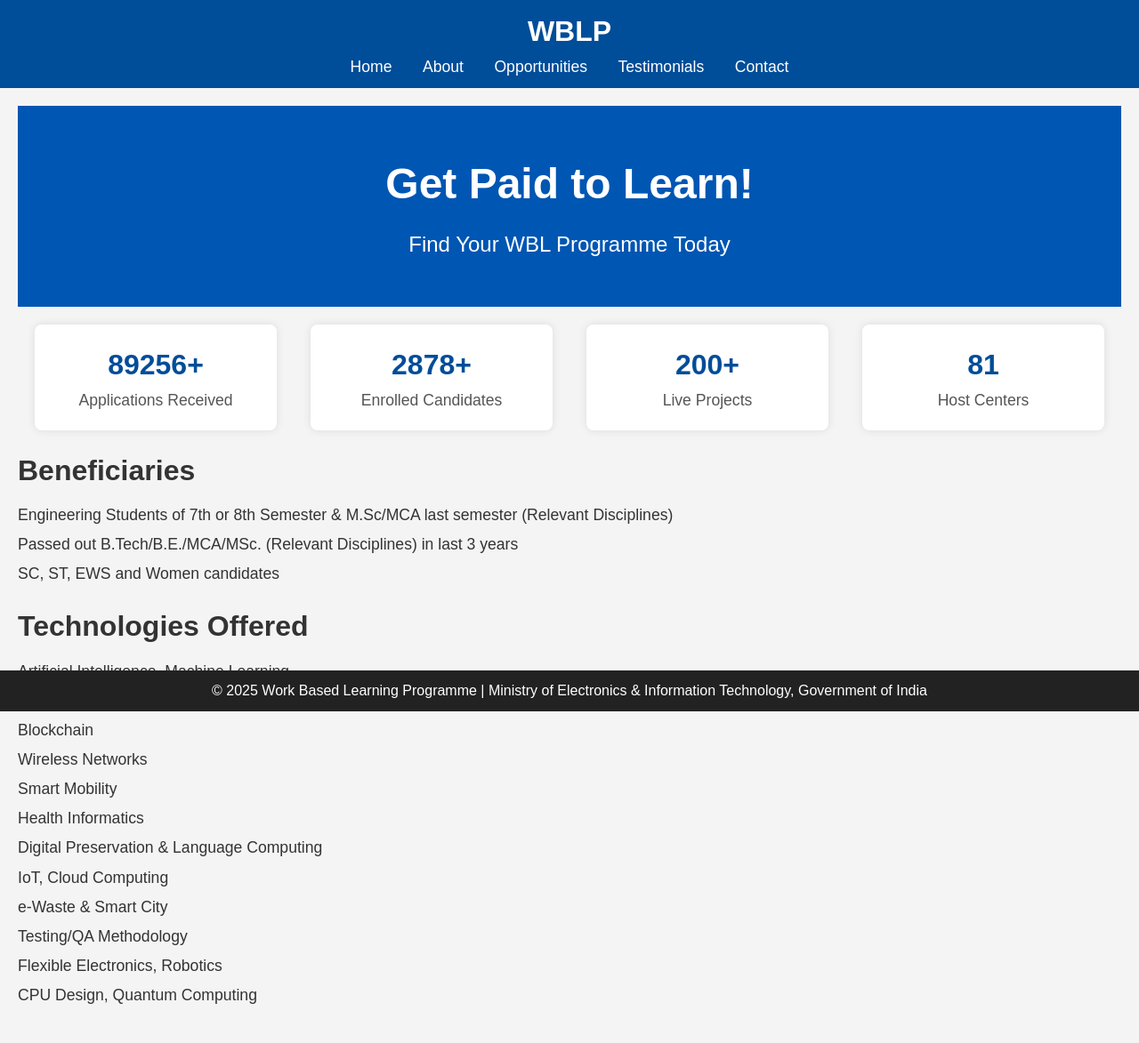
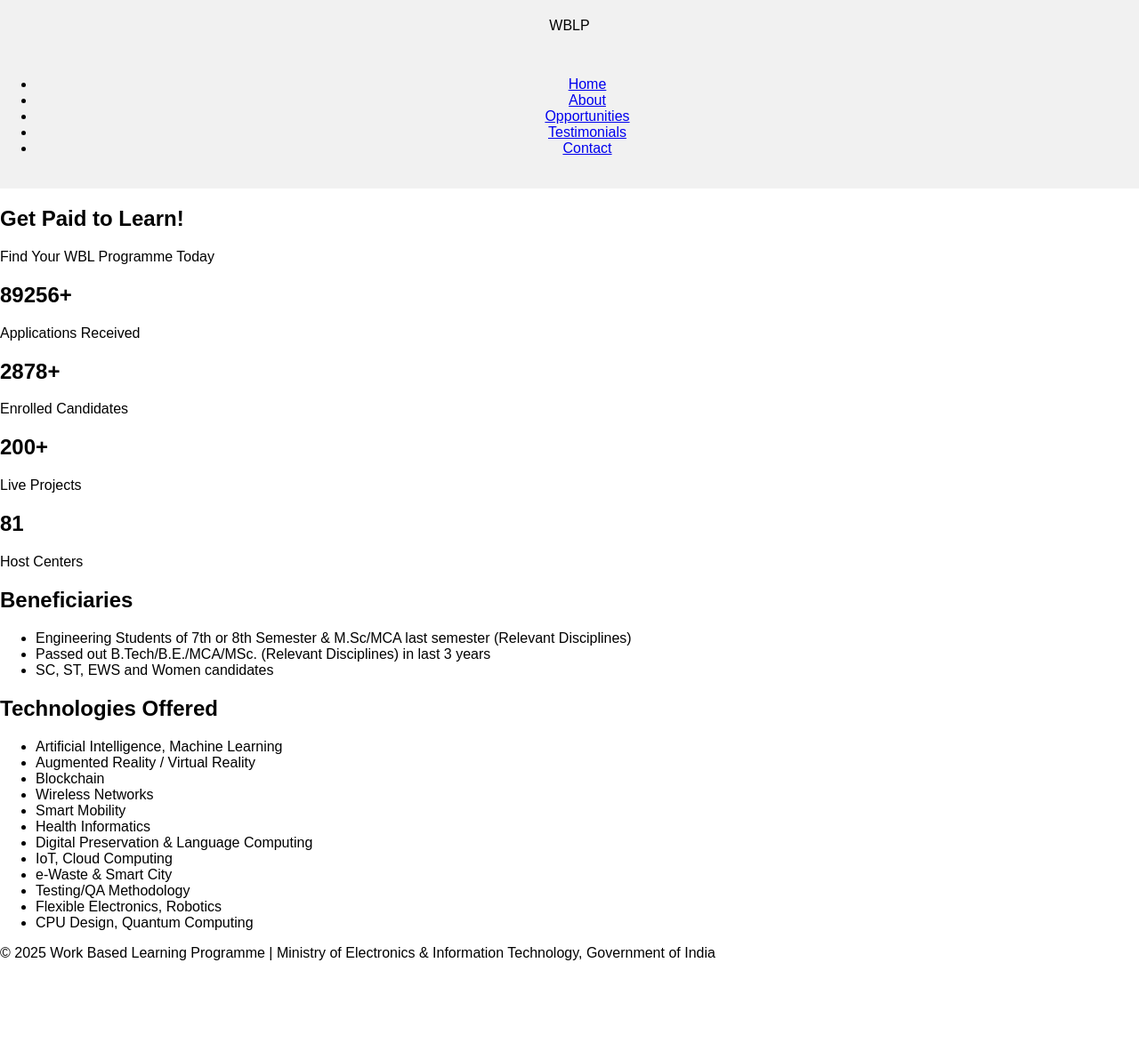
Before and after one commit to dinesh9078/nielit-chhattisgarh, a PHP site: page / in a window 1280 px wide. Shown: the whole page at 89% size. After the commit the page ends 1080 px from the top, so only its background shows below. Run offline with PHP 8.4, Linux system fonts and the light colour scheme.

Commit message:
Initial commit

```diff
--- a/style.css
+++ b/style.css
@@ -1,126 +1,23 @@
-/* Reset some default styles */
-* {
-  margin: 0;
-  padding: 0;
-  box-sizing: border-box;
+body {
+    font-family: Arial, sans-serif;
+    margin: 0;
+    padding: 0;
 }
 
-/* Body and general styles */
-body {
-  font-family: Arial, sans-serif;
-  line-height: 1.6;
-  background-color: #f4f4f4;
-  color: #333;
+header {
+    background-color: #f1f1f1;
+    padding: 20px 0;
+    text-align: center;
 }
 
-/* Header styles */
-header {
-  background-color: #004d99;
-  color: white;
-  padding: 10px 0;
-  text-align: center;
+.logo-container {
+    display: flex;
+    justify-content: center;
+    align-items: center;
+    gap: 20px;  /* Adjust the space between logos */
 }
 
-header .logo {
-  font-size: 2rem;
-  font-weight: bold;
+.logo {
+    height: 50px;  /* Adjust height as per your requirement */
+    width: auto;
 }
-
-header nav ul {
-  list-style: none;
-  padding: 0;
-}
-
-header nav ul li {
-  display: inline;
-  margin: 0 15px;
-}
-
-header nav ul li a {
-  color: white;
-  text-decoration: none;
-  font-size: 1.1rem;
-}
-
-header nav ul li a:hover {
-  text-decoration: underline;
-}
-
-/* Main section styles */
-main {
-  padding: 20px;
-}
-
-/* Hero section */
-.hero {
-  background-color: #0056b3;
-  color: white;
-  text-align: center;
-  padding: 50px 20px;
-}
-
-.hero h1 {
-  font-size: 3rem;
-  margin-bottom: 10px;
-}
-
-.hero p {
-  font-size: 1.5rem;
-}
-
-/* Stats section */
-.stats {
-  display: flex;
-  justify-content: space-around;
-  margin: 20px 0;
-}
-
-.stat {
-  background-color: white;
-  padding: 20px;
-  border-radius: 8px;
-  box-shadow: 0 0 10px rgba(0, 0, 0, 0.1);
-  text-align: center;
-  width: 22%;
-}
-
-.stat h2 {
-  font-size: 2rem;
-  color: #004d99;
-}
-
-.stat p {
-  font-size: 1.1rem;
-  color: #555;
-}
-
-/* Beneficiaries and Technologies sections */
-.beneficiaries, .technologies {
-  margin: 20px 0;
-}
-
-.beneficiaries h2, .technologies h2 {
-  font-size: 2rem;
-  margin-bottom: 10px;
-}
-
-.beneficiaries ul, .technologies ul {
-  list-style: none;
-  padding: 0;
-}
-
-.beneficiaries ul li, .technologies ul li {
-  font-size: 1.1rem;
-  margin: 5px 0;
-}
-
-/* Footer styles */
-footer {
-  background-color: #222;
-  color: white;
-  text-align: center;
-  padding: 10px 0;
-  position: fixed;
-  width: 100%;
-  bottom: 0;
-}
```
